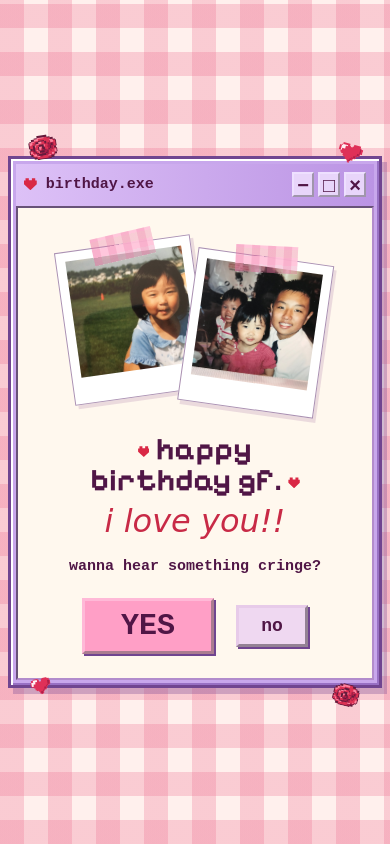
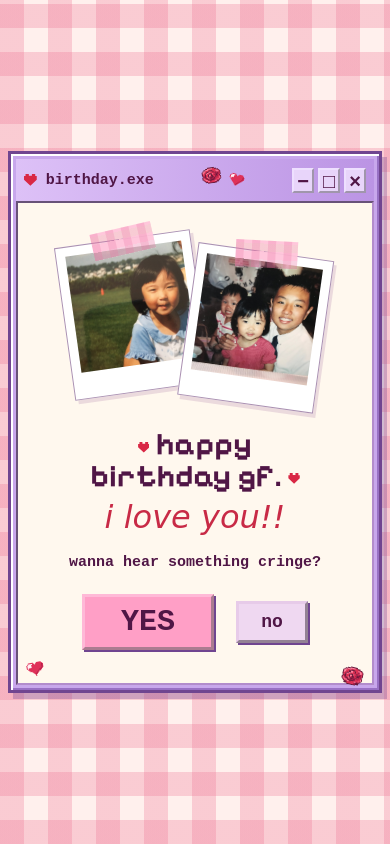
Before and after one commit to lilly-liu/birthday-exe, a plain HTML site: page index.html in a window 390 px wide. Drawn offline with Linux system fonts and the light colour scheme.

Commit message:
Add two favorites and move stickers inside the card

```diff
--- a/index.html
+++ b/index.html
@@ -6,14 +6,12 @@
   <meta name="robots" content="noindex">
   <meta name="theme-color" content="#f9b9ca">
   <title>birthday.exe ♥</title>
-  <link rel="stylesheet" href="style.css?v=3">
+  <link rel="stylesheet" href="style.css?v=4">
   <script src="script.js?v=3" defer></script>
 </head>
 <body>
   <main class="window">
     <div class="float-stickers" aria-hidden="true">
-      <canvas class="sticker sticker-top-left" data-sprite="rose" width="19" height="16"></canvas>
-      <canvas class="sticker sticker-top-right" data-sprite="heart" width="15" height="12"></canvas>
       <canvas class="sticker sticker-bottom-left" data-sprite="heart" width="15" height="12"></canvas>
       <canvas class="sticker sticker-bottom-right" data-sprite="rose" width="19" height="16"></canvas>
       <canvas class="sticker sticker-side-left" data-sprite="heart" width="15" height="12"></canvas>
@@ -21,6 +19,10 @@
     </div>
     <header class="titlebar">
       <span><span class="pixel-heart" aria-hidden="true"></span> birthday.exe</span>
+      <span class="title-stickers" aria-hidden="true">
+        <canvas class="sticker sticker-title-rose" data-sprite="rose" width="19" height="16"></canvas>
+        <canvas class="sticker sticker-title-heart" data-sprite="heart" width="15" height="12"></canvas>
+      </span>
       <div class="window-controls" aria-hidden="true"><span>−</span><span>□</span><span>×</span></div>
     </header>
     <section class="content intro" id="intro">
@@ -48,6 +50,8 @@
         <li>how amazing of a listener you are</li>
         <li>how comfortable and attractive you make me feel</li>
         <li>your love of panther <canvas id="panther" data-sprite="panther" width="24" height="22" role="img" aria-label="Black pixel cat with big eyes and a curled tail"></canvas></li>
+        <li>your heinous zesty music taste</li>
+        <li>your spontaneity and willingness to go on adventures with me</li>
       </ol>
       <div class="gallery">
         <button id="prev" aria-label="Previous photos">◀</button>
--- a/style.css
+++ b/style.css
@@ -33,19 +33,20 @@ body {
   box-shadow: inset 2px 2px white, inset -2px -2px #9870c4, 5px 6px #70459050;
 }
 .float-stickers { position: absolute; inset: 0; z-index: 1; pointer-events: none; }
+.float-stickers .sticker { position: absolute; }
 .sticker {
-  position: absolute;
   width: var(--size);
   height: auto;
   image-rendering: pixelated;
   transform: rotate(var(--tilt));
 }
-.sticker-top-left { top: 14%; left: -64px; --size: 38px; --tilt: -9deg; --delay: -1s; }
-.sticker-top-right { top: 8%; right: -52px; --size: 30px; --tilt: 12deg; --delay: -3s; }
-.sticker-bottom-left { bottom: 15%; left: -42px; --size: 28px; --tilt: -12deg; --delay: -2.2s; }
-.sticker-bottom-right { bottom: 16%; right: -67px; --size: 38px; --tilt: 8deg; --delay: -4.6s; }
-.sticker-side-left { top: 49%; left: -79px; --size: 18px; --tilt: 10deg; --delay: -3.8s; }
-.sticker-side-right { top: 44%; right: -78px; --size: 23px; --tilt: -12deg; --delay: -.4s; }
+.title-stickers { display: flex; align-items: center; gap: clamp(8px, 2vw, 18px); pointer-events: none; }
+.sticker-title-rose { --size: 24px; --tilt: -9deg; --delay: -1s; }
+.sticker-title-heart { --size: 20px; --tilt: 12deg; --delay: -3s; }
+.sticker-bottom-left { bottom: 10px; left: 16px; --size: 21px; --tilt: -12deg; --delay: -2.2s; }
+.sticker-bottom-right { bottom: 10px; right: 16px; --size: 26px; --tilt: 8deg; --delay: -4.6s; }
+.sticker-side-left { top: 49%; left: 12px; --size: 18px; --tilt: 10deg; --delay: -3.8s; }
+.sticker-side-right { top: 44%; right: 12px; --size: 21px; --tilt: -12deg; --delay: -.4s; }
 .sticker-side-left, .sticker-side-right { opacity: .72; }
 @keyframes float-sticker {
   from { transform: translateY(-5px) rotate(var(--tilt)); }
@@ -76,6 +77,7 @@ body {
   border: 2px inset #b28ccc;
   background: var(--paper);
   padding: clamp(22px, 5vw, 46px);
+  padding-bottom: clamp(36px, 5vw, 46px);
 }
 .intro { text-align: center; }
 .pixel-heart {
@@ -170,16 +172,16 @@ dialog { padding: 8px; border: 3px solid var(--deep); background: var(--lavender
 dialog::backdrop { background: #31132dc7; }
 dialog img { display: block; max-width: 100%; max-height: 78dvh; object-fit: contain; }
 .close { display: block; margin: 0 0 8px auto; padding: 0 8px; font-size: 24px; }
-@media (max-width: 920px) {
-  .sticker-top-left { top: -19px; left: 18px; --size: 28px; }
-  .sticker-top-right { top: -15px; right: 17px; --size: 24px; }
-  .sticker-bottom-left { bottom: -13px; left: 20px; --size: 20px; }
-  .sticker-bottom-right { bottom: -16px; right: 20px; --size: 26px; }
+@media (max-width: 600px) {
   .sticker-side-left, .sticker-side-right { display: none; }
 }
 @media (max-width: 420px) {
-  body { padding: 26px 8px; }
-  .content { padding: 23px 15px; }
+  body { padding: 16px 8px; }
+  .content { padding: 23px 15px 32px; }
+  .sticker-title-rose { --size: 19px; }
+  .sticker-title-heart { --size: 15px; }
+  .sticker-bottom-left { --size: 17px; }
+  .sticker-bottom-right { --size: 21px; }
   .window-controls span { width: 22px; }
   .filmstrip button { flex-basis: 88px; }
   .filmstrip img { height: 80px; }
```
